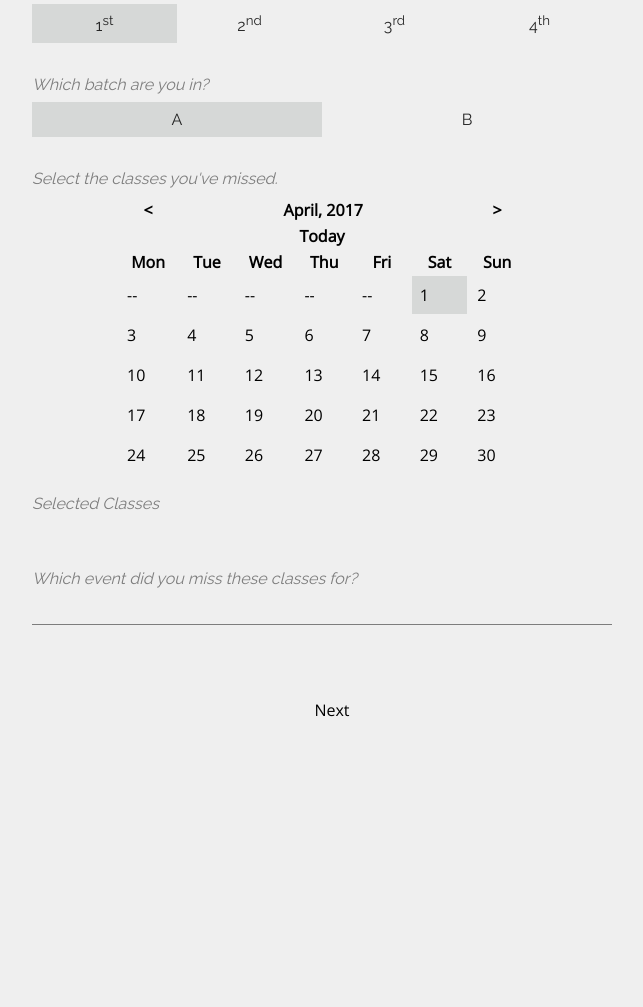
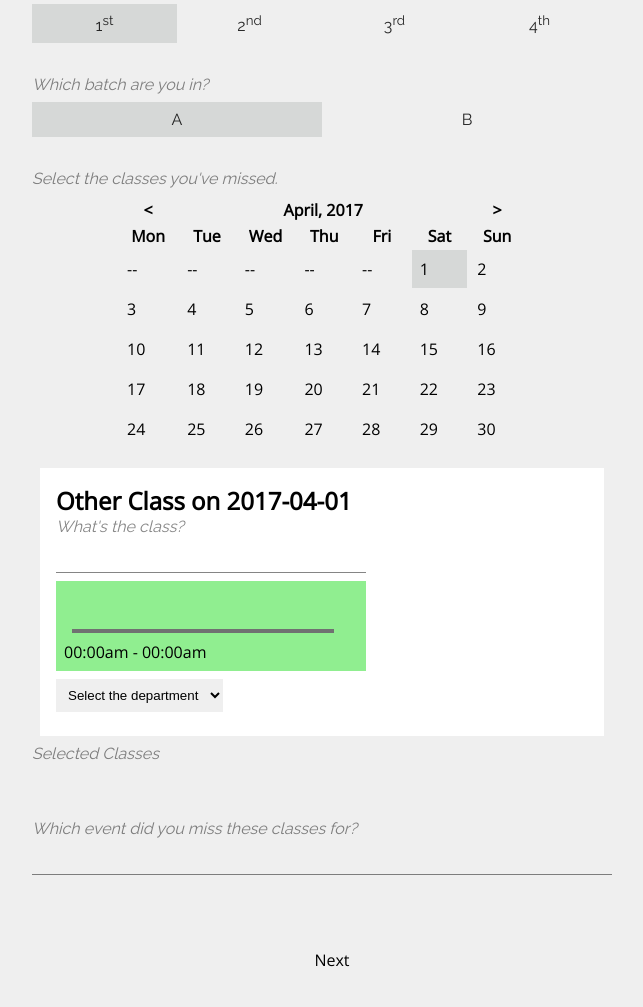
Before and after one commit to sidharthramesh/attendance-claims, a Flask app: page / in a window 1280 px wide. Shown: the part 547-1554 px from the top of the page, without its empty margins (318-961 px from the left). Run offline with Flask 2, Linux system fonts and the light colour scheme; data that the repository does not hold is empty.

Commit message:
Front end stuff

```diff
--- a/static/script.js
+++ b/static/script.js
@@ -215,6 +215,7 @@ function updateClasses (date, year, batch) {
   };
   xhttp.open("GET", "/classdata?date=" + date + "&batch=" + year + "+Year+Batch+" + batch, true);
   xhttp.send();
+  document.getElementById('classes_otherClasses').querySelector('h2 > span').innerHTML = date;
 }
 function addToSelectedClasses (node) {
   var selectedClass = node.querySelector('input[type=hidden]').value;
@@ -287,33 +288,6 @@ document.getElementById('classes_calendar_next').addEventListener('click', funct
   }
   setCalTo(mm, yyyy);
 }, false);
-document.getElementById('classes_calendar_today').addEventListener('click', function () {
-  var d = new Date();
-  var mm = d.getMonth();
-  var yyyy = d.getFullYear();
-  setCalTo(mm, yyyy);
-}, false);
-
-var eles = document.querySelectorAll('.radio');
-var eles_length = eles.length;
-for (var i = 0; i < eles_length; i++) {
-  var eles_divs = eles[i].querySelectorAll('div');
-  var eles_divs_length = eles_divs.length;
-  var flag = true;
-  for (var j = 0; j < eles_divs_length; j++) {
-    if (flag) {
-      eles_divs[j].parentNode.querySelector('input').value = eles_divs[j].textContent;
-      eles_divs[j].className = 'selected';
-      flag = false;
-    }
-    eles_divs[j].addEventListener('click', function () {
-      this.parentNode.querySelector('input').value = this.textContent;
-      this.parentNode.querySelector('.selected').className = '';
-      this.className = 'selected';
-      updateClasses(document.getElementById("classes_calendar_dates").querySelector("td.selected").querySelector("input[type=hidden]").value, document.getElementById('year_years_selection').value, document.getElementById('batch_batches_selection').value);
-    }, false);
-  }
-}
 document.getElementById('buttonTray_next').addEventListener('click', function () {
   /*var pages = [
     'name',
@@ -339,6 +313,27 @@ document.getElementById('buttonTray_next').addEventListener('click', function ()
   document.getElementById('thankyou').className = "show";
 }, false);
 
+var eles = document.querySelectorAll('.radio');
+var eles_length = eles.length;
+for (var i = 0; i < eles_length; i++) {
+  var eles_divs = eles[i].querySelectorAll('div');
+  var eles_divs_length = eles_divs.length;
+  var flag = true;
+  for (var j = 0; j < eles_divs_length; j++) {
+    if (flag) {
+      eles_divs[j].parentNode.querySelector('input').value = eles_divs[j].textContent;
+      eles_divs[j].className = 'selected';
+      flag = false;
+    }
+    eles_divs[j].addEventListener('click', function () {
+      this.parentNode.querySelector('input').value = this.textContent;
+      this.parentNode.querySelector('.selected').className = '';
+      this.className = 'selected';
+      updateClasses(document.getElementById("classes_calendar_dates").querySelector("td.selected").querySelector("input[type=hidden]").value, document.getElementById('year_years_selection').value, document.getElementById('batch_batches_selection').value);
+    }, false);
+  }
+}
+
 var d = new Date();
 var mm = d.getMonth();
 var yyyy = d.getFullYear();
--- a/static/styles.css
+++ b/static/styles.css
@@ -21,7 +21,8 @@ select
   background:#d6d8d7;
   color:black;
 }
-#classes_datedList > div
+#classes_datedList > div,
+#classes_otherClasses
 {
   color:black !important;
   background:white !important;
@@ -34,6 +35,14 @@ select
 {
   padding:10px;
   text-align: center;
+}
+#classes_otherClasses_timetravel_line_inner
+{
+  background:#d6d8d7;
+}
+#classes_otherClasses_timetravel_line_inner_inner
+{
+  background:rgba(0,0,0,0.48);
 }
 
 body
@@ -83,6 +92,16 @@ body
 #viewport > div input[type=email]
 {
   width:100%;
+  font-size:24px;
+  padding:0px;
+  margin:0px;
+  background:transparent;
+  border:none;
+  outline:none;
+  border-bottom:1px solid rgba(0,0,0,0.48);
+}
+#viewport > div input[type=time]
+{
   font-size:24px;
   padding:0px;
   margin:0px;
@@ -175,13 +194,15 @@ body
   display:table;
 }
 #classes_datedList > div > div,
-#classes_selection_selection > div > div
+#classes_selection_selection > div > div,
+#classes_otherClasses > div
 {
   display:table-cell;
   padding:8px;
 }
 #classes_datedList > div > div:nth-child(1) > h2,
-#classes_selection_selection > div > div:nth-child(1) > h2
+#classes_selection_selection > div > div:nth-child(1) > h2,
+#classes_otherClasses > div:nth-child(1) > h2
 {
   margin:0px;
 }
@@ -211,7 +232,8 @@ body
   padding:8px;
 }
 #classes_datedList > div > div:nth-child(1) > div > select,
-#classes_selection_selection > div > div:nth-child(1) > div > select
+#classes_selection_selection > div > div:nth-child(1) > div > select,
+#classes_otherClasses > div:nth-child(1) > div > select
 {
   padding:8px;
   display:block;
@@ -232,6 +254,49 @@ body
   height:32px;
   outline:none;
 }
+#classes_otherClasses
+{
+  width: calc(100% - 32px);
+  margin: 8px;
+  margin-top: 0px;
+  padding: 8px;
+}
+#classes_otherClasses_timetravel
+{
+  width:calc(100% - 16px);
+  padding:8px;
+  background:lightGreen;
+}
+#classes_otherClasses_timetravel_scrubs
+{
+  width:calc(100% - 16px);
+  height:32px;
+  padding:8px;
+  padding-bottom:0px;
+}
+#classes_otherClasses_timetravel_line
+{
+  padding:8px;
+  padding-top:0px;
+}
+#classes_otherClasses_timetravel_line_inner
+{
+  width:calc(100% - 16px);
+  height:4px;
+}
+#classes_otherClasses_timetravel_line_inner_inner
+{
+  width:100%;
+  height:4px;
+}
+#classes_otherClasses input[type=text]
+{
+  margin-bottom:8px !important;
+}
+#classes_otherClasses > div:nth-child(1) > div
+{
+  margin-bottom:8px;
+}
 #buttonTray > div
 {
   cursor:pointer;
--- a/templates/index.html
+++ b/templates/index.html
@@ -57,9 +57,6 @@
                 <th colspan="1" id="classes_calendar_next">></th>
               </tr>
               <tr>
-                <th colspan="7" id="classes_calendar_today">Today</th>
-              </tr>
-              <tr>
                 <th>Mon</th>
                 <th>Tue</th>
                 <th>Wed</th>
@@ -73,6 +70,57 @@
           </table>
         </div>
         <div id="classes_datedList"></div>
+        <div id="classes_otherClasses">
+          <div>
+            <h2>Other Class on <span></span></h2>
+            <div class="tooltip">What's the class?</div>
+            <input type="text"/>
+            <div id="classes_otherClasses_timetravel">
+              <div>
+                <div id="classes_otherClasses_timetravel_scrubs">
+                  <div id="classes_otherClasses_timetravel_scrubs_scrubStart"></div>
+                  <div id="classes_otherClasses_timetravel_scrubs_scrubEnd"></div>
+                </div>
+                <div id="classes_otherClasses_timetravel_line">
+                  <div id="classes_otherClasses_timetravel_line_inner">
+                    <div id="classes_otherClasses_timetravel_line_inner_inner"></div>
+                  </div>
+                </div>
+              </div>
+              <div>
+                <span>00:00am</span> - <span>00:00am</span>
+                <input type="hidden"/>
+              </div>
+            </div>
+            <div>
+              <select>
+                <option>Select the department</option>
+                <option>Anatomy</option>
+                <option>Physiology</option>
+                <option>Biochemistry</option>
+                <option>Community Medicine</option>
+                <option>Pathology</option>
+                <option>Pharmacology</option>
+                <option>Microbiology</option>
+                <option>Forensic Medicine</option>
+                <option>Medicine</option>
+                <option>ENT</option>
+                <option>OBG</option>
+                <option>Opthalmology</option>
+                <option>Surgery</option>
+                <option>Paediatrics</option>
+                <option>Pulmonary Medicine</option>
+                <option>Orthopaedics</option>
+                <option>Dental</option>
+                <option>Dermatology</option>
+                <option>Neurology</option>
+              </select>
+            </div>
+          </div>
+          <div>
+            <img/><input type="hidden"/>
+          </div>
+        </div>
         <div id="classes_selection">
           <div class="tooltip">Selected Classes</div>
           <div id="classes_selection_selection"></div>
```
Also changed, not shown: 1 other file.
